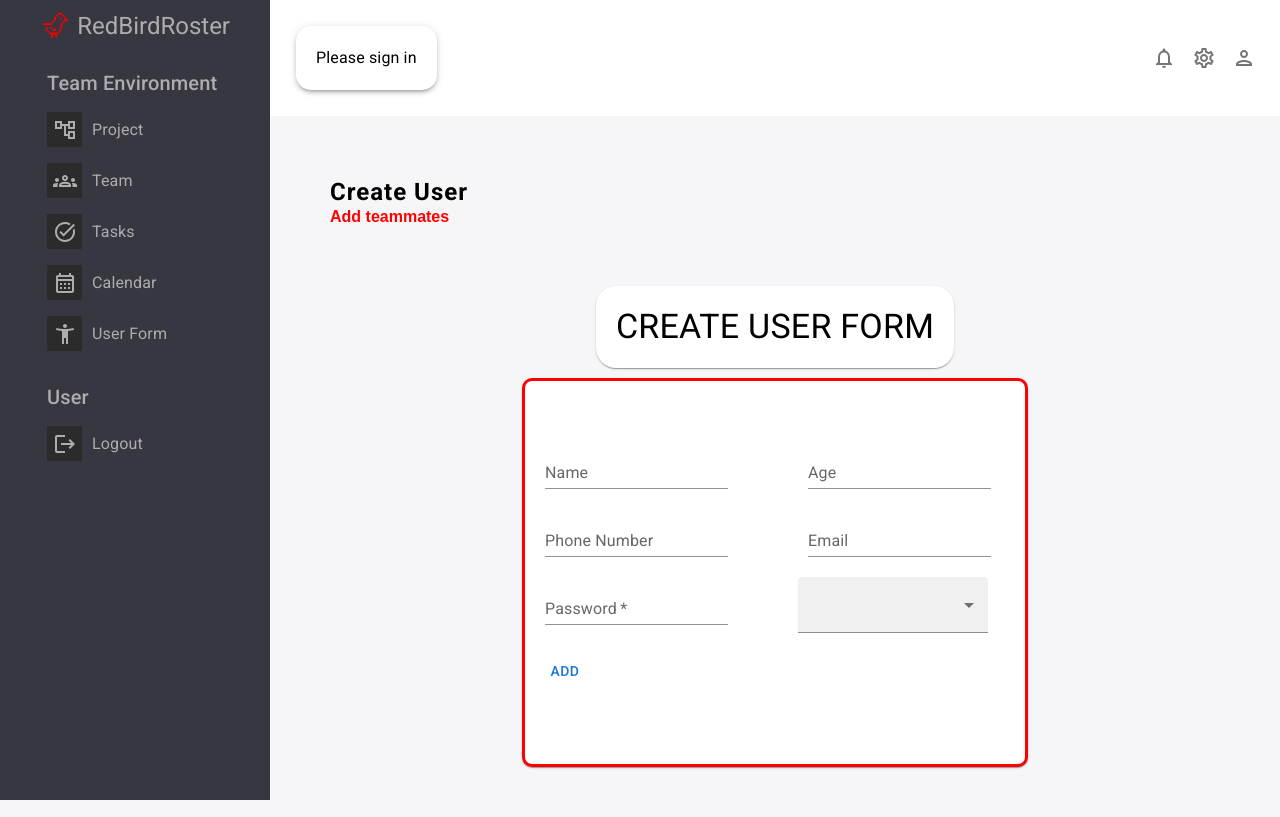
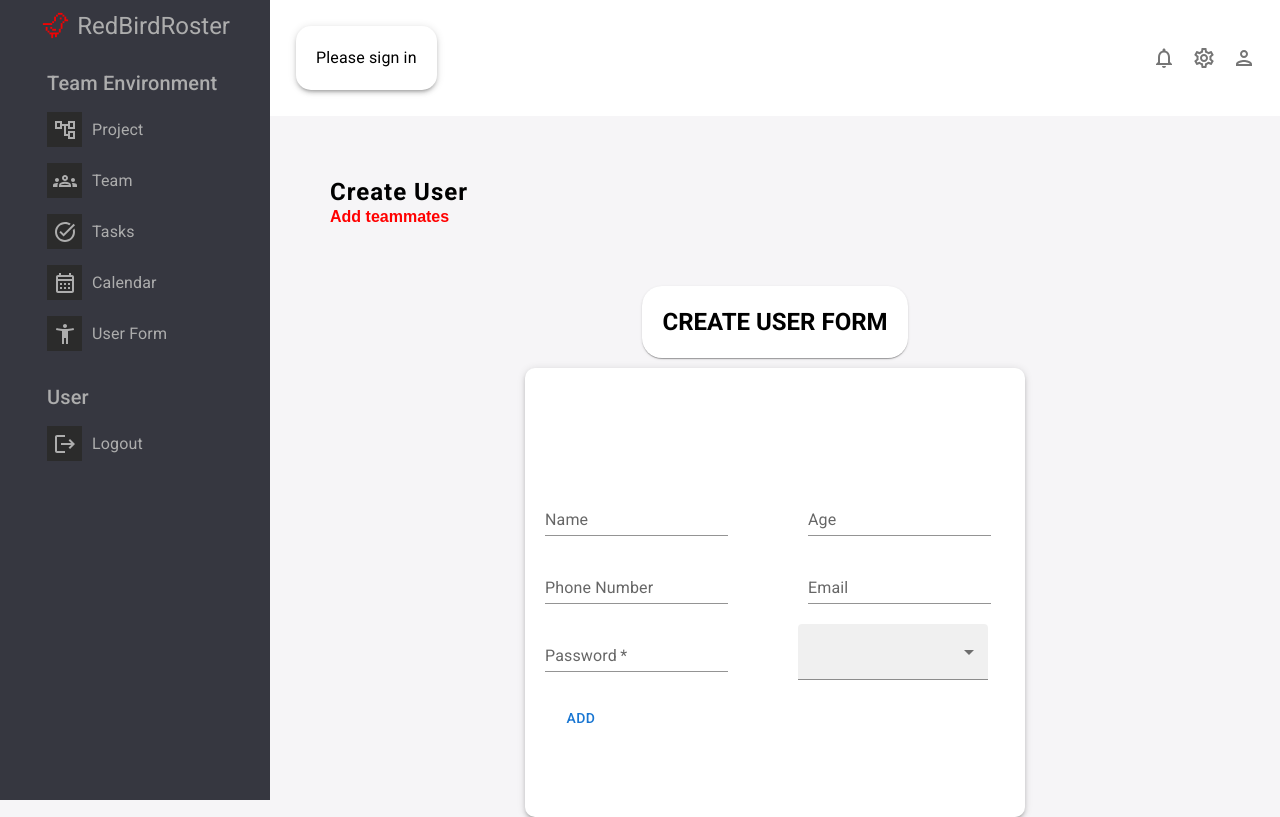
Before and after one commit to CX899/McHacks2023, a React (Create React App) app in the folder dashboard-app/: page /userform in a window 1280 px wide. Built offline with nearby package versions, Linux system fonts and the light colour scheme; no server answers.

Commit message:
addded button

```diff
--- a/dashboard-app/src/scenes/global/leftbar.jsx
+++ b/dashboard-app/src/scenes/global/leftbar.jsx
@@ -3,7 +3,6 @@ import { Typography } from "@mui/material"
 import { Box } from "@mui/system"
 import { ProSidebar, Menu, MenuItem } from "react-pro-sidebar";
 import "react-pro-sidebar/dist/css/styles.css";
-import HomeOutlinedIcon from "@mui/icons-material/HomeOutlined";
 import CalendarMonthOutlinedIcon from '@mui/icons-material/CalendarMonthOutlined';
 import TaskAltOutlinedIcon from '@mui/icons-material/TaskAltOutlined';
 import GroupsOutlinedIcon from '@mui/icons-material/GroupsOutlined';
--- a/dashboard-app/src/scenes/userform/index.jsx
+++ b/dashboard-app/src/scenes/userform/index.jsx
@@ -45,8 +45,8 @@ const Progress = () => {
         <Header title="Create User" subtitle="Add teammates"/>
     </Box>
     <Box display="flex" flexDirection="column" alignItems="center">
-    <Typography variant="h4" boxShadow={1} sx={{backgroundColor:"white", marginBottom: "10px", padding:"20px", borderRadius: "20px"}}>CREATE USER FORM</Typography>
-    <Box backgroundColor="white" width="500px" paddingTop="40px" boxShadow={1} sx={{border: 3, borderColor: 'red', borderRadius: '10px'}}>
+    <Typography variant="h5" boxShadow={1} fontFamily="roboto" fontWeight="bold" sx={{backgroundColor:"white", marginBottom: "10px", padding:"20px", borderRadius: "20px", }}>CREATE USER FORM</Typography>
+    <Box backgroundColor="white" width="500px" paddingTop="100px" boxShadow={3} sx={{borderRadius: '10px'}}>
       <form onSubmit={handleAdd}>
       <Box m="20px" display="flex" flexDirection="row">
       <TextField
@@ -102,7 +102,7 @@ const Progress = () => {
       </FormControl>
       </Box>
     </form>
-        <Button onClick={handleAdd} sx={{paddingBottom: 10, paddingLeft: 3,}}>Add</Button>
+        <Button onClick={handleAdd} sx={{marginBottom: 10, marginLeft: 3,}}>Add</Button>
     </Box>
     </Box>
     </div>
```
